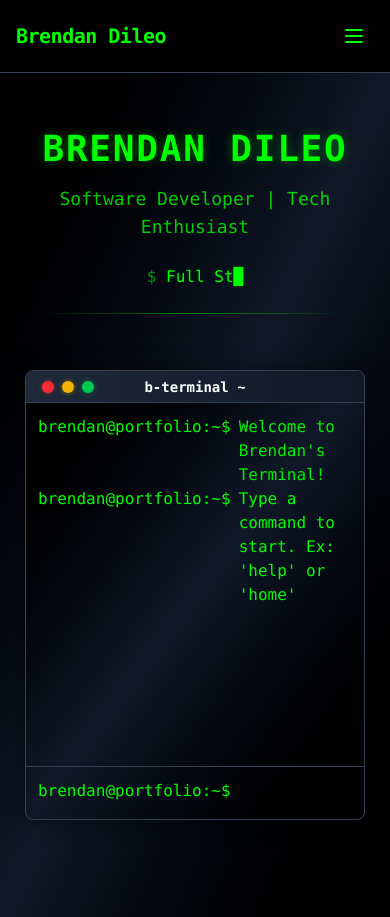
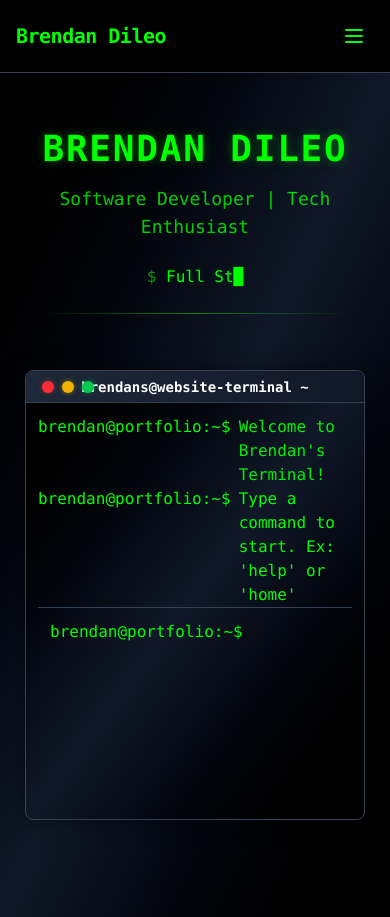
Before and after one commit to brendanddev/brendans-website, a React (Vite) app in the folder frontend/: page / in a window 390 px wide. Built offline with nearby package versions, Linux system fonts and the light colour scheme.

Commit message:
Update Terminal component to use reusable TerminalFrame

```diff
--- a/frontend/src/components/Terminal.jsx
+++ b/frontend/src/components/Terminal.jsx
@@ -8,6 +8,7 @@
 
 import { useState } from "react";
 import { motion } from "framer-motion";
+import TerminalFrame from "./TerminalFrame";
 
 const Terminal = () => {
 
@@ -141,24 +142,13 @@ const Terminal = () => {
     };
 
     return (
-        <motion.div
-            initial={{ opacity: 0, y: 20, scale: 0.9 }}
-            animate={{ opacity: 1, y: 0, scale: 1 }}
-            transition={{ duration: 0.6, ease: "easeOut" }}
-            className="w-[95%] md:w-4/5 lg:w-3/5 h-[450px] bg-gradient-to-br from-black via-gray-900 to-black backdrop-blur-sm rounded-lg shadow-[0_0_20px_rgba(0,0,0,0.5)] flex flex-col border border-gray-700 overflow-hidden font-mono mx-auto"
+        <TerminalFrame
+            title="brendans@website-terminal: ~"
+            color={TERMINAL_COLOR}
+            className="h-[450px]"
+            contentClassName={`p-3 text-[${TERMINAL_COLOR}] overflow-y-auto`}
         >
-            <div className={`h-8 bg-gradient-to-r from-gray-800 to-gray-900 flex items-center justify-center relative text-[${TERMINAL_COLOR}] text-sm font-bold border-b border-gray-700`}>
-                <div className="absolute left-4 flex gap-2">
-                    <div className="w-3 h-3 bg-red-500 rounded-full shadow-[0_0_5px_rgba(239,68,68,0.5)]"></div>
-                    <div className="w-3 h-3 bg-yellow-500 rounded-full shadow-[0_0_5px_rgba(234,179,8,0.5)]"></div>
-                    <div className="w-3 h-3 bg-green-500 rounded-full shadow-[0_0_5px_rgba(34,197,94,0.5)]"></div>
-                </div>
-                <span className="text-center w-full">
-                    <span className="hidden sm:inline text-white">brendans@website-terminal: ~</span>
-                    <span className="inline sm:hidden text-white">b-terminal ~</span>
-                </span>
-            </div>
-            <div className={`flex-1 p-3 text-[${TERMINAL_COLOR}] overflow-y-auto`}>{output}</div>
+            <div className={`flex-1 p-0 text-[${TERMINAL_COLOR}] overflow-y-auto`}>{output}</div>
             <form className={`flex p-3 border-t border-gray-700`} onSubmit={handleCommandSubmission}>
                 <span className="mr-2">
                     <span className={`text-[${TERMINAL_COLOR}]`}>{PROMPT_PREFIX}</span>
@@ -174,7 +164,7 @@ const Terminal = () => {
                     onKeyDown={handleKeyDown}
                 />
             </form>
-        </motion.div>
+        </TerminalFrame>
     );
 };
 
```
